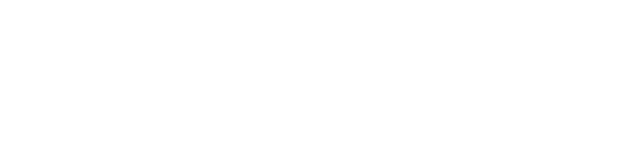
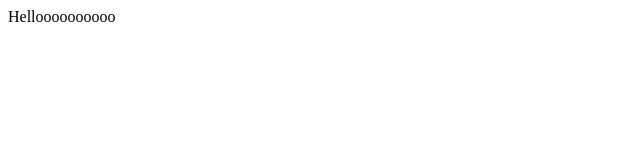
Before and after one commit to mjgarfin/CIS430, a plain HTML site: page index.htm in a window 1280 px wide. Shown: the whole page, without its empty margins (0-640 px from the left). Drawn offline with Linux system fonts and the light colour scheme.

Commit message:
Update index.htm

```diff
--- a/index.htm
+++ b/index.htm
@@ -3,7 +3,7 @@
     <TITLE>
     </TITLE>
   </HEAD>
-
+  <p>Helloooooooooo</p>
   <BODY>
   </BODY>
 </HTML>
```
